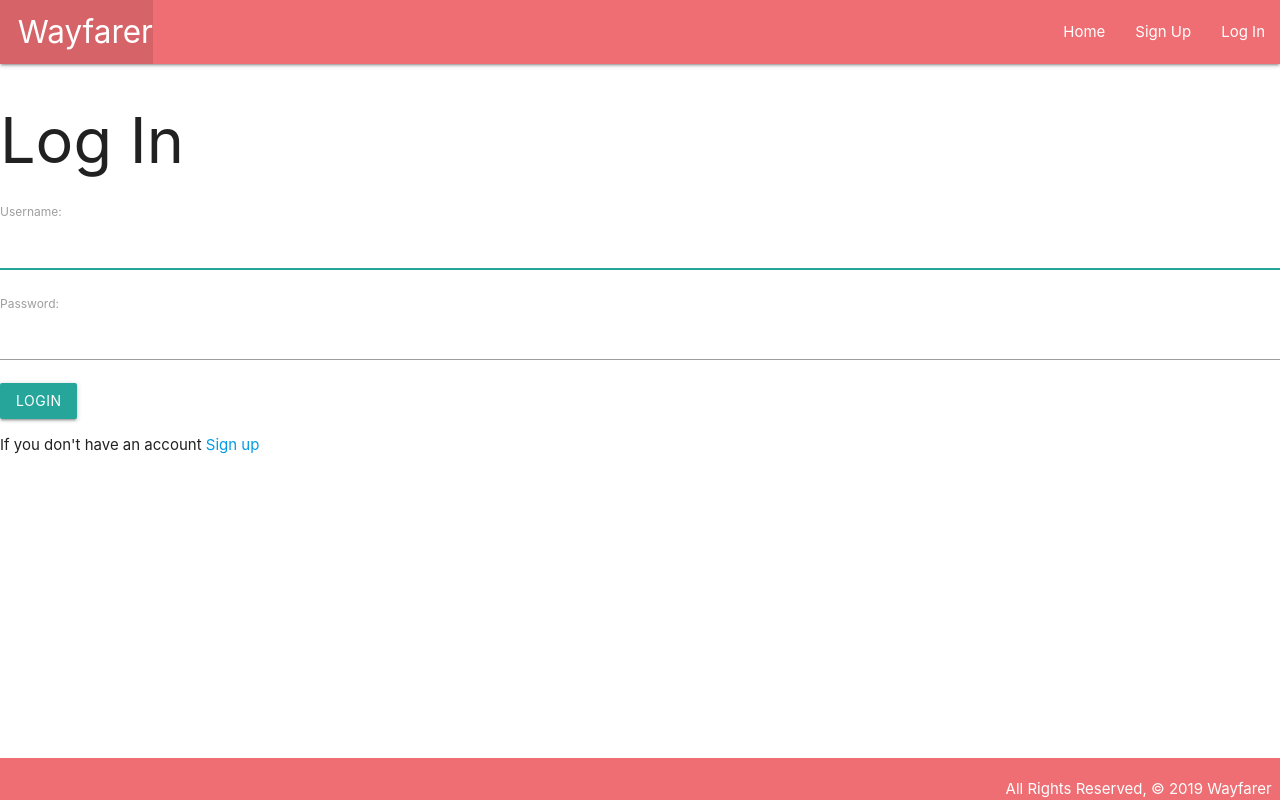
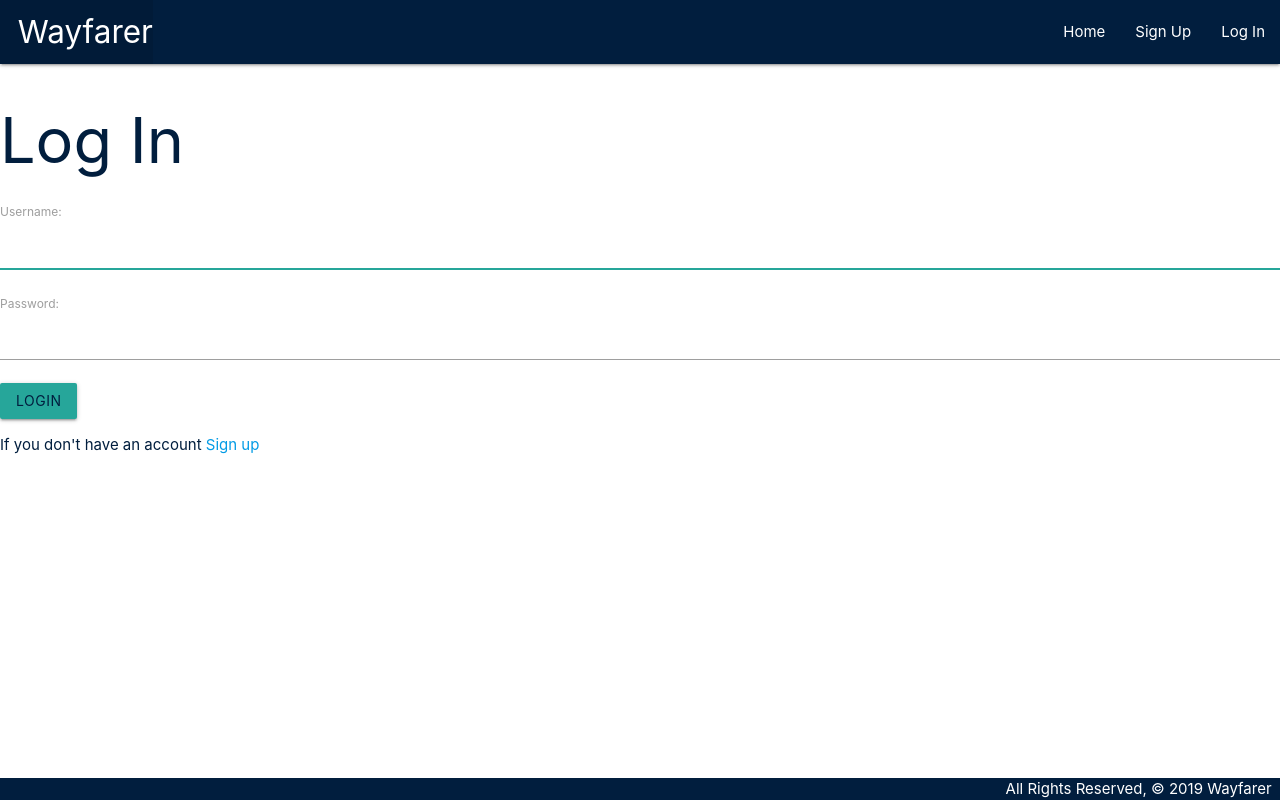
Before and after one commit to jedgodsey/dryft, a Django app: page /accounts/login/?next=/city/1 in a window 1280 px wide. Run offline with Django 3.2, Linux system fonts and the light colour scheme; parts of the project's set-up code (start-up, migrations or seed data) failed here and were passed over; some libraries are stand-ins or nearby versions.

Commit message:
changed css color

```diff
--- a/Wayfarer/main_app/static/css/styles.css
+++ b/Wayfarer/main_app/static/css/styles.css
@@ -1,16 +1,27 @@
+:root {
+    --dark: rgb(1,30,62);
+    --light: rbg(0,255,113);
+  }
+
 body {
     display: flex;
     min-height: 100vh;
     flex-direction: column;
 }
 
+.nav-wrapper {
+    color: var(--light);
+    background-color: var(--dark);
+}
 main {
     flex: 1 0 auto;
+    color: var(--dark);
 }
 
-footer {
+.page-footer {
     padding-top: 0;
     text-align: right;
+    background-color: var(--dark);
 }
 
 .carousel.carousel-slider{
@@ -19,7 +30,7 @@ footer {
 
 .profileSection{
     display: flex;
-    background-color: azure;
+    background-color: var(--light);
     justify-content: space-around;
     align-items: center;
 }
@@ -72,3 +83,7 @@ footer {
     justify-content: space-between;
     width: 42em;
 }
+
+.btn {
+    color: var(--light);
+}
--- a/Wayfarer/main_app/templates/base.html
+++ b/Wayfarer/main_app/templates/base.html
@@ -13,8 +13,6 @@
 <body>
   <!-- Jquery CDN -->
   <script src="https://code.jquery.com/jquery-2.1.1.min.js"></script>
-  <!-- Materialize JS CDN -->
-  <script src="https://cdnjs.cloudflare.com/ajax/libs/materialize/1.0.0/js/materialize.min.js"></script>
 
   <header class="navbar-fixed">
     <nav>
```
